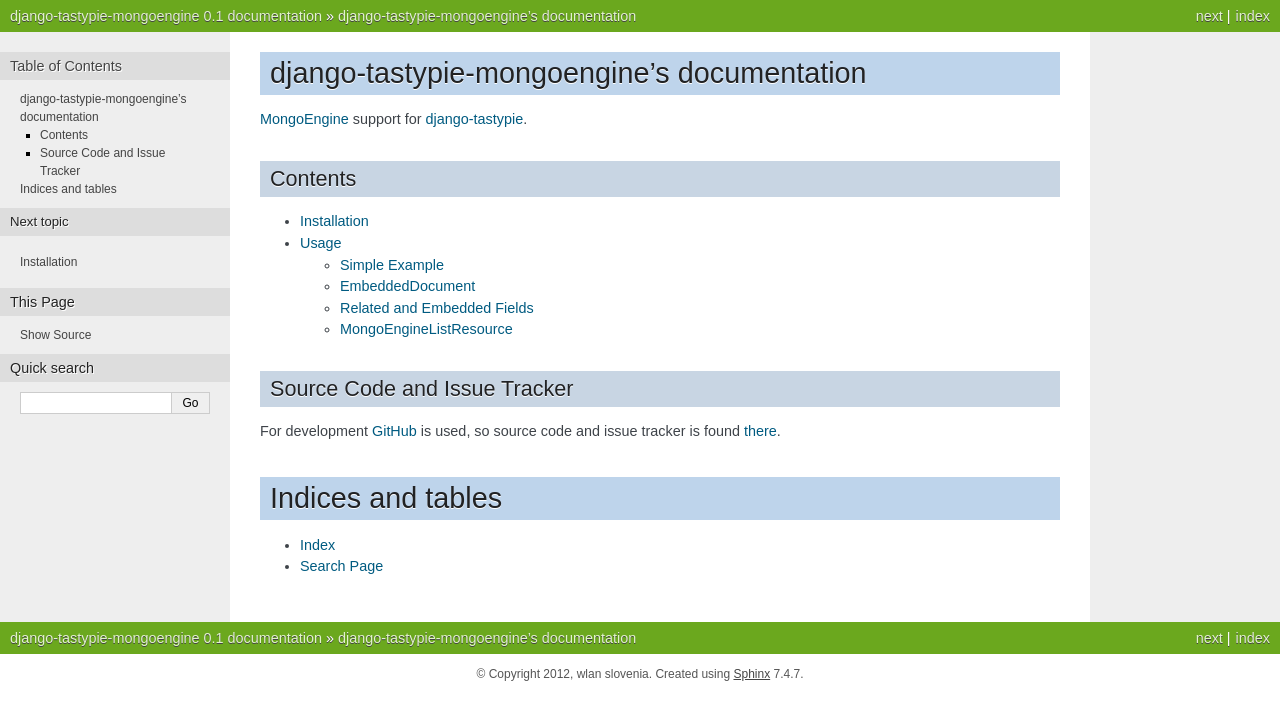
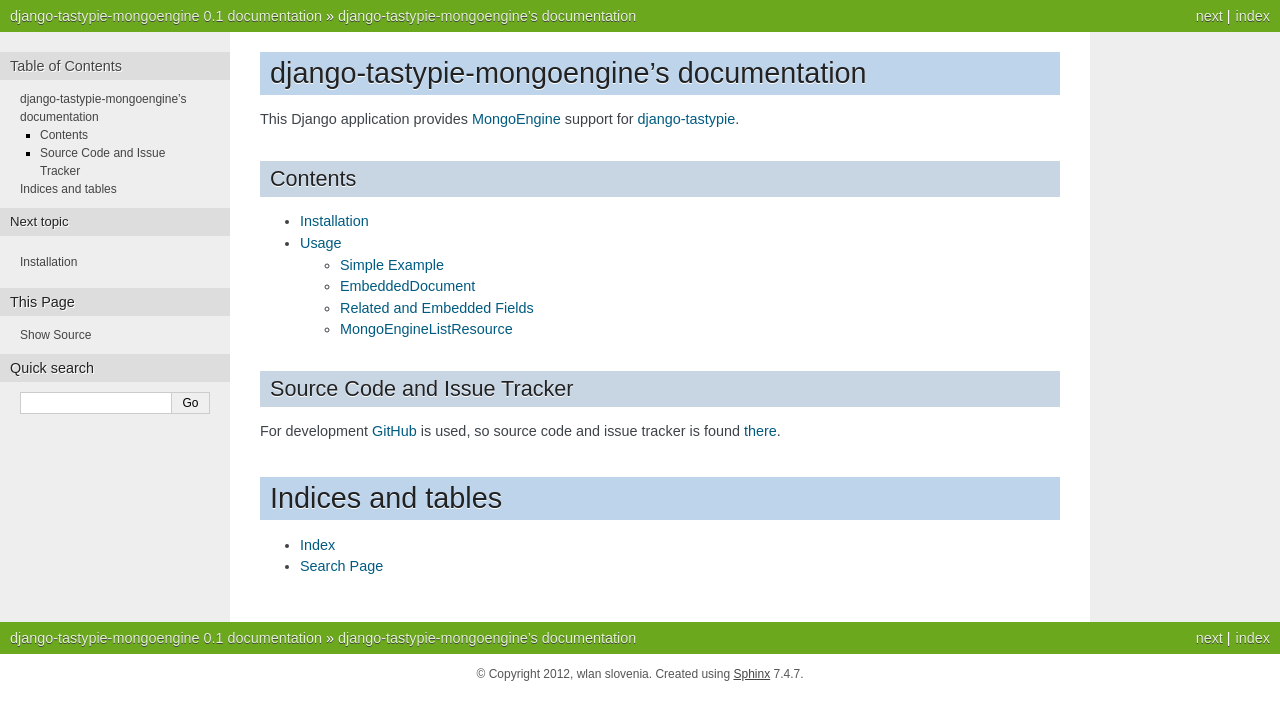
Before and after one commit to wlanslovenija/django-tastypie-mongoengine, a Sphinx documentation site: the page built from docs/index.rst, in a window 1280 px wide. Shown: the top 720 px of the page. Built offline with Sphinx 7.4.7, drawn with Linux system fonts in a browser that asks for light colours.

Commit message:
More verbose description.

```diff
--- a/README.rst
+++ b/README.rst
@@ -2,7 +2,7 @@
 django-tastypie-mongoengine
 ===========================
 
-MongoEngine_ support for django-tastypie_.
+This Django application provides MongoEngine_ support for django-tastypie_.
 
 Requirements
 ============
--- a/docs/index.rst
+++ b/docs/index.rst
@@ -1,7 +1,7 @@
 django-tastypie-mongoengine's documentation
 ===========================================
 
-MongoEngine_ support for django-tastypie_.
+This Django application provides MongoEngine_ support for django-tastypie_.
 
 .. _django-tastypie: https://github.com/toastdriven/django-tastypie
 .. _MongoEngine: http://mongoengine.org/
```
